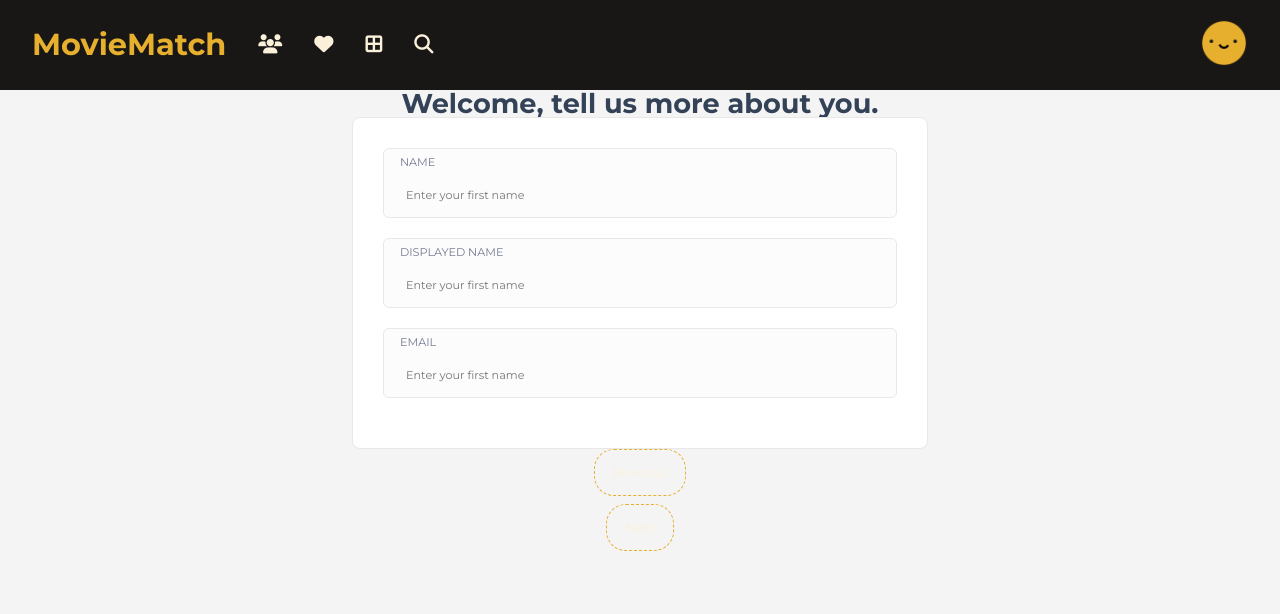
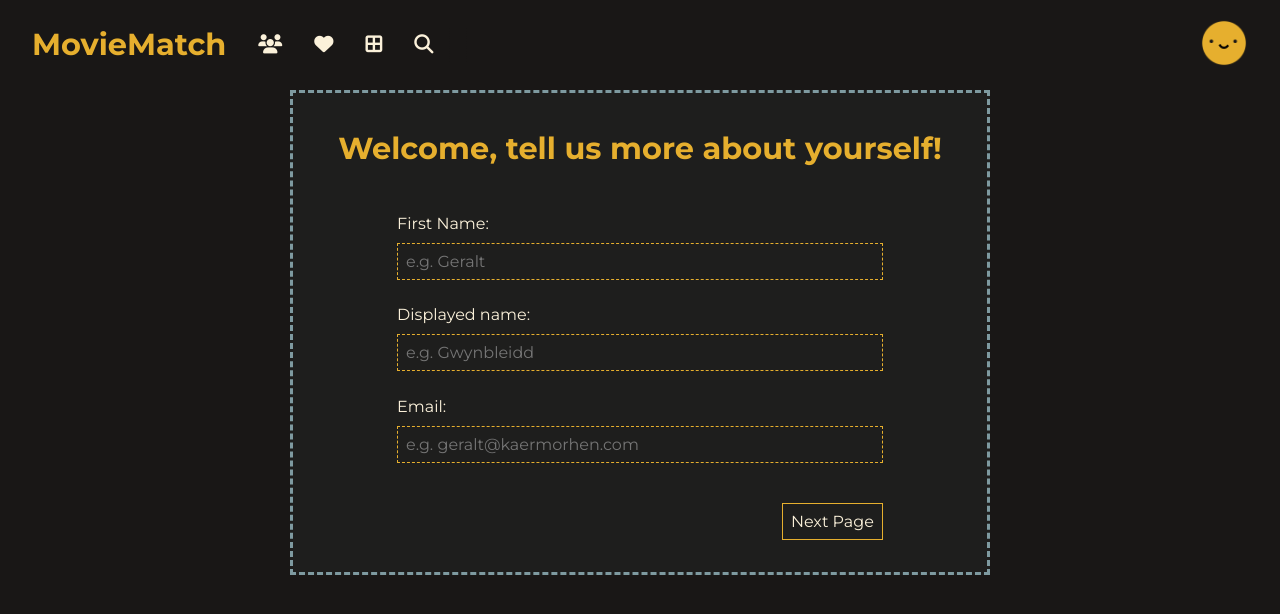
Before and after one commit to AnnZak/CodersCamp2020.Project.Front-React.MovieMatch, a React (Create React App) app: page / in a window 1280 px wide. Shown: the top 614 px of the page. Built offline with nearby package versions, Linux system fonts and the light colour scheme.

Commit message:
refac: registration component changed to use form-generating component

```diff
--- a/src/components/layout/registrationForm/registrationForm.scss
+++ /dev/null
@@ -1,57 +0,0 @@
-.registration {
-
-    display: flex;
-    height: 100vh;
-    align-items: center;
-    flex-direction: column;
-    background-color: #f4f4f4;
-
-    h1 {
-        font-family: 'Montserrat', sans-serif;
-        color: #344258;
-        font-size: 1.7rem;
-      }
-
-    &-form-panel {
-      display: flex;
-      flex-direction: column;
-      justify-content: space-around;
-      height: auto;
-      width: 45%;
-      min-width: 300px;
-      background-color: #fff;
-      border: 1px solid #e8e8e8;
-      border-radius: 8px;
-      padding: 30px;
-
-      &-field {
-        border: 1px solid #e8e8e8;
-        padding: 4px 8px 8px 8px;
-        border-radius: 6px;
-        background: #fcfcfc;
-        margin-bottom: 20px;
-        height: 70px;
-
-        label {
-          text-transform: uppercase;
-          font-size: .7rem;
-          font-weight: 500;
-          color: #757a91;
-          padding-left: 8px;
-        }
-
-        .input-div {
-          margin-top: 5px;
-          width: auto;
-          border: none;
-          padding: 6px;
-          background: #fcfcfc;
-        }
-
-        input {
-          width: auto;
-          border: none;
-        }
-      }
-    }
-  }
--- a/src/components/layout/registrationForm/registrationForm.tsx
+++ b/src/components/layout/registrationForm/registrationForm.tsx
@@ -1,77 +1,53 @@
 import React from 'react';
-import './registrationForm.scss';
+import Form from '../form/form';
 
 interface IProps {
   step: Number;
+  handleP?: Function | undefined;
+  handleN?: Function | undefined;
 }
 
-const RegistrationForm = ({step} : IProps) => {
+const RegistrationForm = ({ step, handleP, handleN }: IProps) => {
 
-  if (step === 1) { // Prop: The current step
+  if (step === 1) {
     return (
-      <>
-        <h1>Welcome, tell us more about you.</h1>
-        <div className="registration-form-panel">
-        <div className="registration-form-panel-field">
-          <label>Name
-            <div className="input-div">
-              <input type="text" className="input" placeholder="Enter your first name"></input>
-            </div>
-          </label>
-        </div>
-        <div className="registration-form-panel-field">
-          <label>Displayed Name
-            <div className="input-div">
-              <input type="text" className="input" placeholder="Enter your first name"></input>
-            </div>
-          </label>
-        </div>
-        <div className="registration-form-panel-field">
-        <label>Email
-          <div className="input-div">
-            <input type="text" className="input" placeholder="Enter your first name"></input>
-          </div>
-        </label>
-        </div>
-      </div>
-      </>
+      <Form
+        heading="Welcome, tell us more about yourself!"
+        inputs={[
+          { type: 'text', label: 'First Name:', placeholder: 'e.g. Geralt' },
+          { type: 'text', label: 'Displayed name:', placeholder: 'e.g. Gwynbleidd' },
+          { type: 'email', label: 'Email:', placeholder: 'e.g. geralt@kaermorhen.com' },
+        ]}
+        formNavButtons={{ previous: false, next: true }}
+        formNavFunctions={{ handleP, handleN }}
+      />
     );
   }
-  if (step === 2) { // Prop: The current step
+  if (step === 2) {
     return (
-      <>
-        <h1>Upload a profile picture.</h1>
-        <div className="registration-form-panel">
-          <label>Choose avatar
-            <div className="input-div">
-              <input type="file" className="input input-file" name="avatar" accept="image/png, image/jpeg"></input>
-            </div>
-          </label>
-      </div>
-      </>
+      <Form
+        heading={'Upload a profile picture'}
+        inputs={[
+          { type: 'file', label: 'Choose an avatar:', attr: { accept: "image/png, image/jpeg" } },
+        ]}
+        formNavButtons={{ previous: true, next: true }}
+        formNavFunctions={{ handleP, handleN }}
+      />
     );
   }
-  if (step === 3) { // Prop: The current step
+  if (step === 3) {
     return (
-      <>
-        <h1>Set password.</h1>
-        <div className="registration-form-panel">
-        <div className="registration-form-panel-field">
-          <label>Password
-            <div className="input-div">
-              <input type="text" className="input" placeholder="Choose a password"></input>
-            </div>
-          </label>
-        </div>
-        <div className="registration-form-panel-field">
-          <label>Repeat password
-            <div className="input-div">
-              <input type="text" className="input" placeholder="Repeat password"></input>
-            </div>
-          </label>
-        </div>
-      </div>
-      </>
+      <Form
+        heading={'Set & repeat a new password'}
+        inputs={[
+          { type: 'password', label: 'Password:', placeholder: 'e.g. Rivia123*' },
+          { type: 'password', label: 'Repeat password:', placeholder: 'e.g. Rivia123*' },
+          { type: 'submit', value: 'Register' }
+        ]}
+        formNavButtons={{ previous: true, next: false }}
+        formNavFunctions={{ handleP, handleN }}
+        info={`At least: 1 small letter, 1 big letter, 1 number & 1 special character.`}
+      />
     );
   }
 
--- a/src/views/Registration/Registration.scss
+++ /dev/null
@@ -1,12 +0,0 @@
-.registration {
-  display: flex;
-  flex-direction: column;
-
-  button {
-    margin-bottom: 0.5rem;
-    border-radius: 20px;
-    font-size: .8rem;
-    font-weight: 500;
-    padding: 15px 18px;
-  }
-}
--- a/src/views/Registration/Registration.tsx
+++ b/src/views/Registration/Registration.tsx
@@ -1,5 +1,4 @@
-import React, {useState} from 'react';
-import './Registration.scss';
+import React, { useState } from 'react';
 import RegistrationForm from '../../components/layout/registrationForm/registrationForm';
 
 function Registration() {
@@ -18,13 +17,7 @@ function Registration() {
 
   return (
     <div className="registration">
-      <RegistrationForm step={currentStep}/>
-      <button onClick={() => handlePrevious()}>
-        Previous
-      </button>
-      <button onClick={() => handleNext()}>
-        Next
-      </button>
+      <RegistrationForm step={currentStep} handleP={handlePrevious} handleN={handleNext} />
     </div>
   );
 }
```
